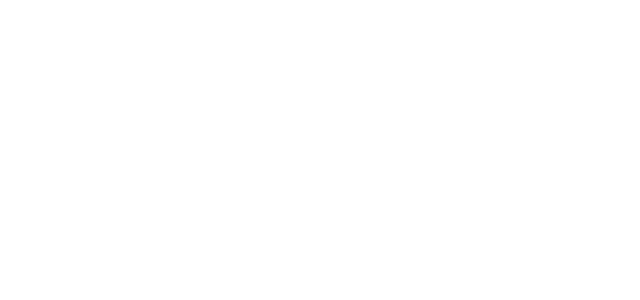
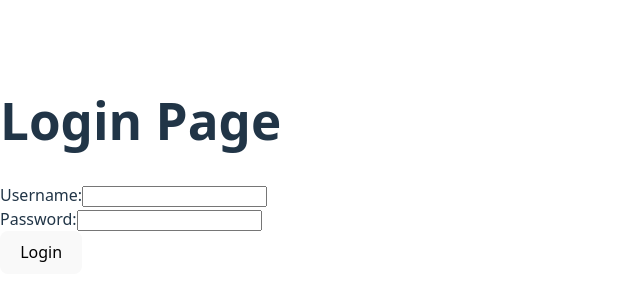
Before and after one commit to kartikeya-kash/QuickCourt_Personal, a React (Vite) app: page /login in a window 1280 px wide. Before the commit this address had no page. Shown: the part 234-534 px from the top of the page, without its empty margins (0-640 px from the left). Built offline with nearby package versions, Linux system fonts and the light colour scheme; the HTML template or start-up script is replaced by a standard one.

Commit message:
setup up login

```diff
--- a/src/App.jsx
+++ b/src/App.jsx
@@ -1,12 +1,14 @@
 import React from "react";
 import { Routes, Route } from "react-router-dom";
 import Home from "./pages/home";
+import Login from "./pages/login";
 
 
 function App() {
   return (
     <Routes>
       <Route path="/" element={<Home />} />
+      <Route path="/login" element={<Login />} />
     </Routes>
   );
 }
--- /dev/null
+++ b/src/pages/login.jsx
@@ -0,0 +1,37 @@
+import React, { useState } from "react";
+import { useNavigate } from "react-router-dom";
+
+function Login() {
+const [username, setUsername] = useState("");
+const [password, setPassword] = useState("");
+const navigate = useNavigate();
+
+
+const handellogin = (e) => {
+    e.preventDefault();
+    window.alert("Login button clicked");
+    navigate("/"); // Redirect to home page after login
+};
+
+  return (
+    <div>
+      <h1>Login Page</h1>
+
+      <form onSubmit={handellogin}>
+        <label>
+          Username:
+          <input type="text" name="username" value={username} onChange={(e)=> setUsername(e.target.value)}/>
+        </label>
+        <br />
+        <label>
+          Password:
+          <input type="password" name="password" value={password} onChange={(e)=> setPassword(e.target.value)}/>
+        </label>
+        <br />
+        <button type="submit">Login</button>
+      </form>
+    </div>
+  );
+}
+
+export default Login;
```
